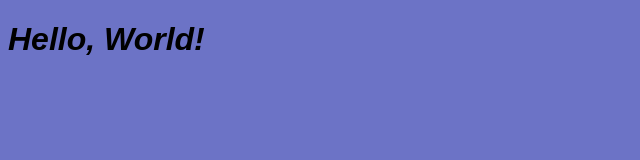
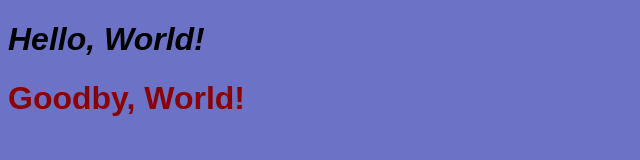
Before and after one commit to uncrownedthrone/pt-css-intro, a website: page public/index.html in a window 1280 px wide. Shown: the whole page, without its empty margins (0-640 px from the left). Drawn offline with Linux system fonts and the light colour scheme.

Commit message:
fixed errors and added stuff

```diff
--- a/public/index.html
+++ b/public/index.html
@@ -9,5 +9,6 @@
   </head>
   <body>
     <h1 class='hello-world'>Hello, World!</h1>
+    <h1 class='goodbye-world'>Goodby, World!</h1>
   </body>
 </html>
--- a/public/screen.css
+++ b/public/screen.css
@@ -6,3 +6,7 @@ body {
 .hello-world {
   font-style: italic;
 }
+
+.goodbye-world {
+  color: darkred;
+}
```
